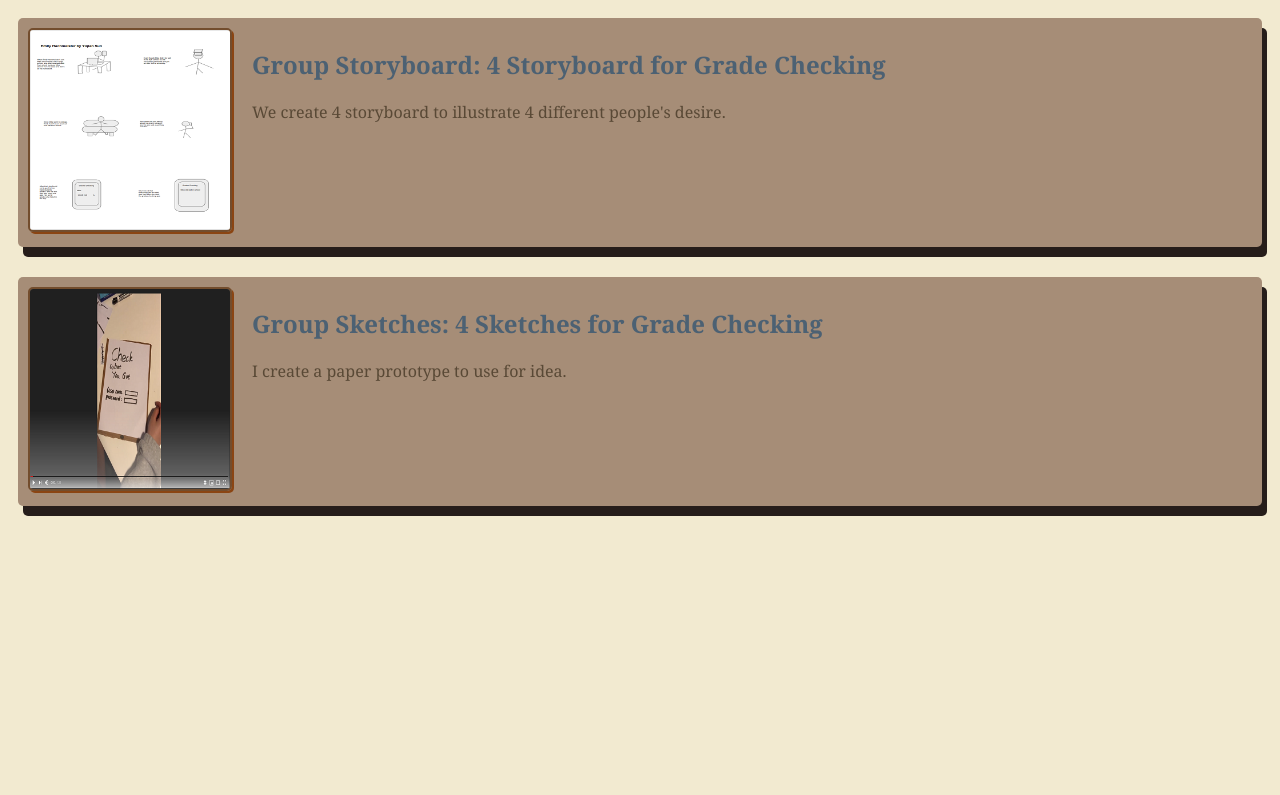
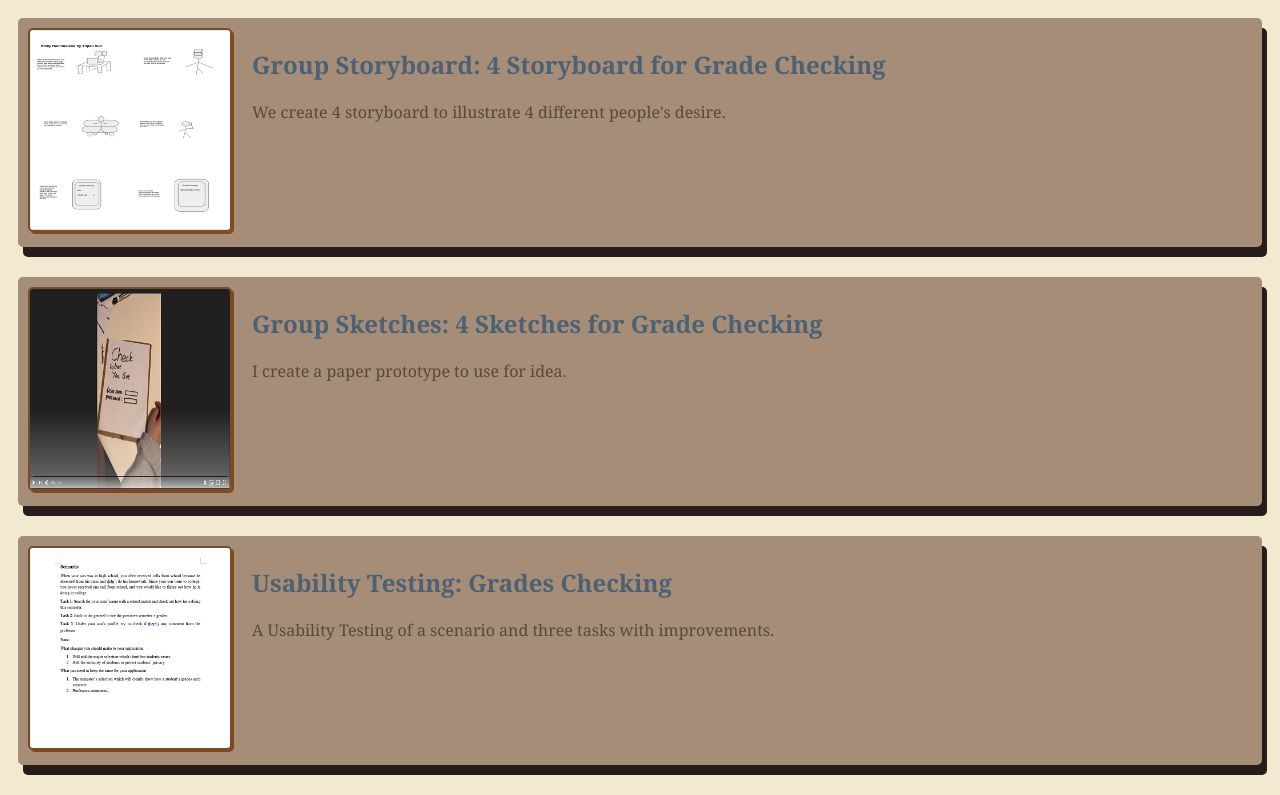
Before and after one commit to yiqian-sun/yiqian-sun.github.io, a plain HTML site: page index.html in a window 1280 px wide. Shown: the part 1104-1899 px from the top of the page. Before the commit the page ends 1640 px from the top, so only its background shows below. Drawn offline with Linux system fonts and the light colour scheme.

Commit message:
Add files via upload

```diff
--- a/index.html
+++ b/index.html
@@ -71,5 +71,17 @@
                     </p>
                 </section>
             </section>
+
+
+            <!-- Usability Testing Assignment -->
+            <section class="assignment">
+                <a href="files/UsabilityTesting.pdf"><img src = "screenshot/UsabilityTesting.png"></a>
+                <section class ="ass-details">
+                    <a href="files/UsabilityTesting.pdf"><h2>Usability Testing: Grades Checking</h2></a>
+                    <p>
+                        A Usability Testing of a scenario and three tasks with improvements.
+                    </p>
+                </section>
+            </section>
     </body>
 </html>
```
Also changed, not shown: screenshot/UsabilityTesting.png (added), 1 other file.
